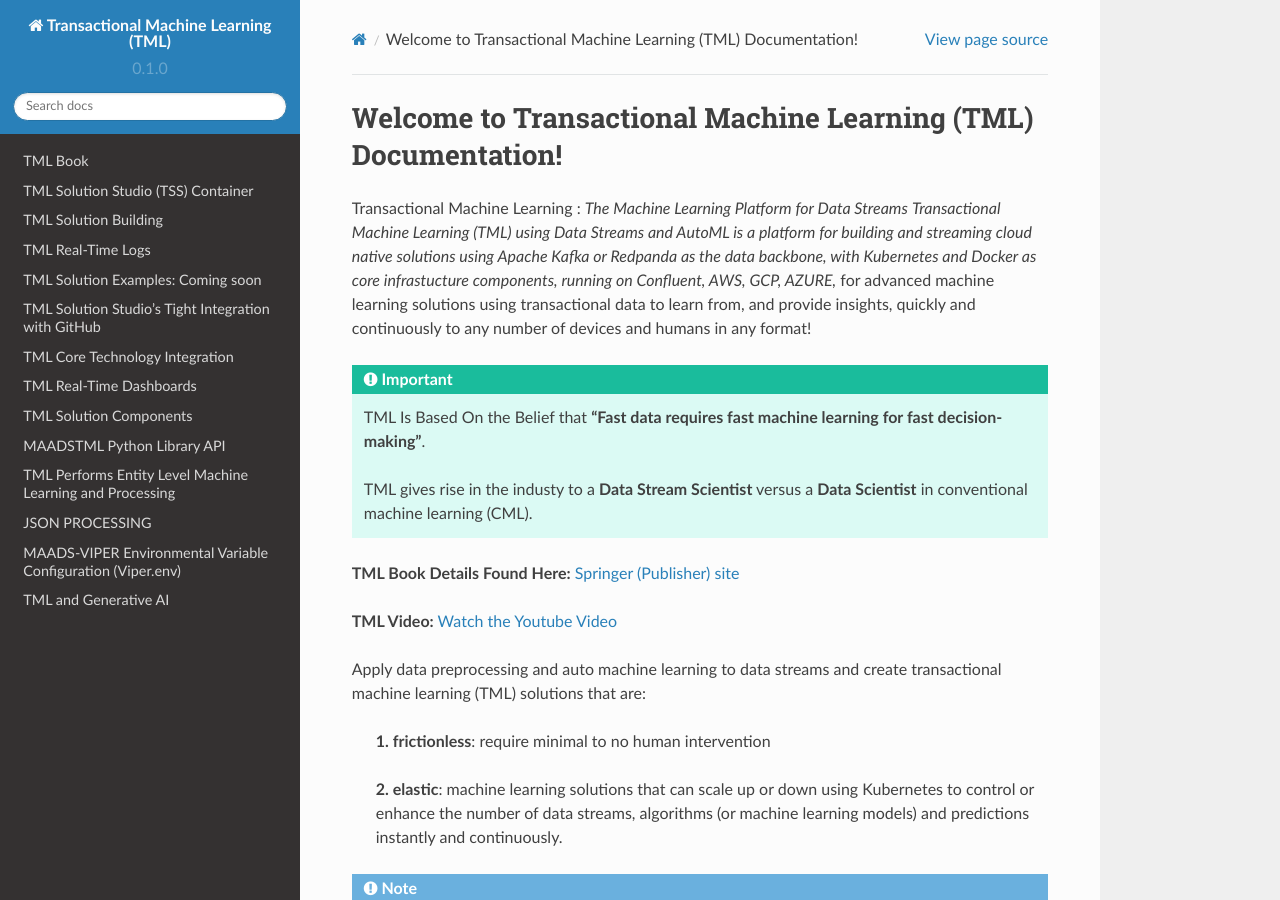
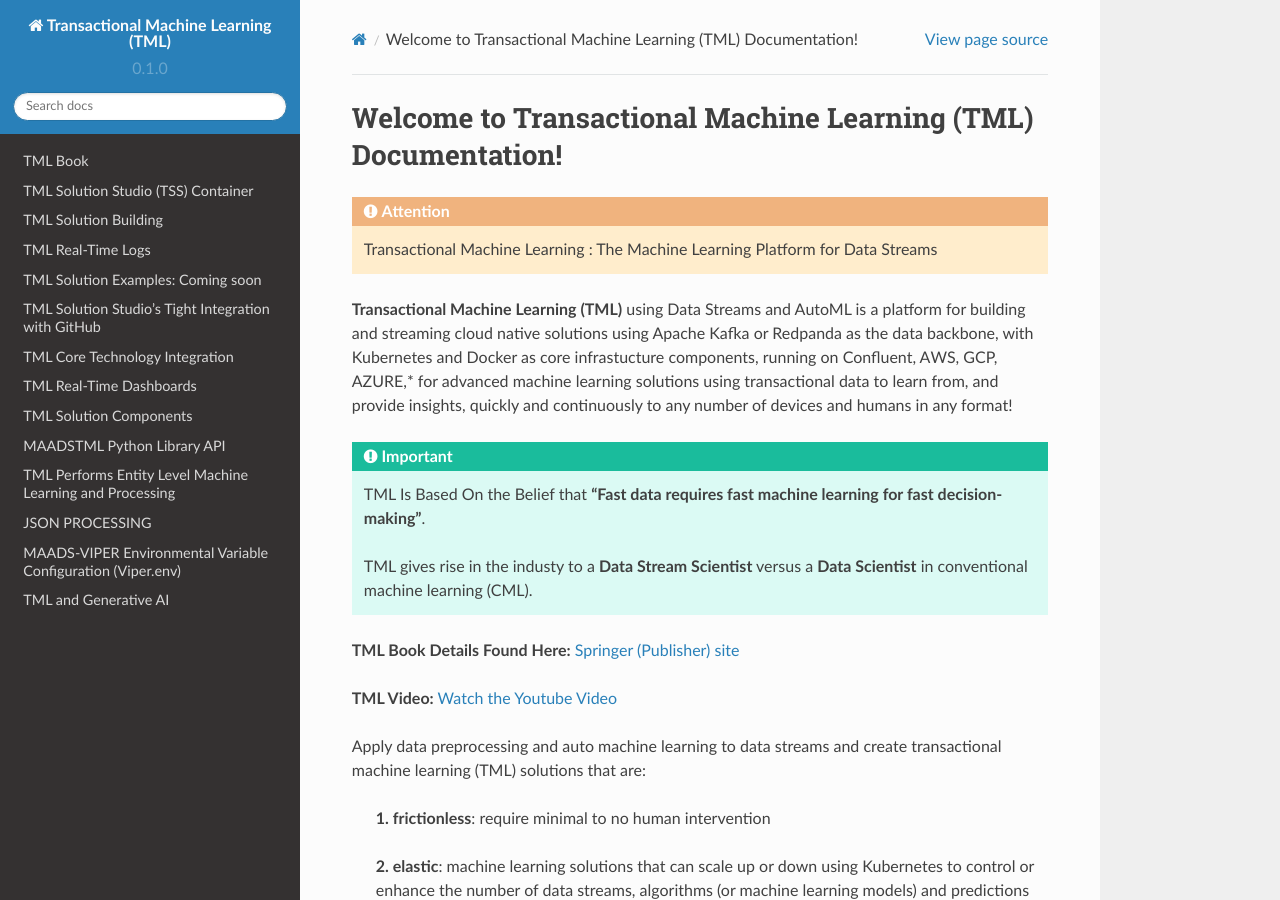
Before and after one commit to smaurice101/readthedocs, a Sphinx documentation site: the page built from docs/source/index.rst, in a window 1280 px wide and 900 px high. Built offline with Sphinx 7.4.7 and the Read the Docs theme 2.0.0, drawn with Linux system fonts in a browser that asks for light colours; some of the changed lines change nothing that is shown.

Commit message:
Update index.rst

```diff
--- a/docs/source/index.rst
+++ b/docs/source/index.rst
@@ -1,8 +1,10 @@
 Welcome to Transactional Machine Learning (TML) Documentation!
 ===================================
 
-Transactional Machine Learning : *The Machine Learning Platform for Data Streams*
-*Transactional Machine Learning (TML) using Data Streams and AutoML is a platform for building and streaming cloud native solutions using Apache Kafka or Redpanda as the data backbone, with Kubernetes and Docker as core infrastucture components, running on Confluent, AWS, GCP, AZURE,* for advanced machine learning solutions using transactional data to learn from, and provide insights, quickly and continuously to any number of devices and humans in any format!
+.. attention::
+   Transactional Machine Learning : The Machine Learning Platform for Data Streams
+
+**Transactional Machine Learning (TML)** using Data Streams and AutoML is a platform for building and streaming cloud native solutions using Apache Kafka or Redpanda as the data backbone, with Kubernetes and Docker as core infrastucture components, running on Confluent, AWS, GCP, AZURE,* for advanced machine learning solutions using transactional data to learn from, and provide insights, quickly and continuously to any number of devices and humans in any format!
 
 .. important::
    TML Is Based On the Belief that **"Fast data requires fast machine learning for fast decision-making"**.
```
